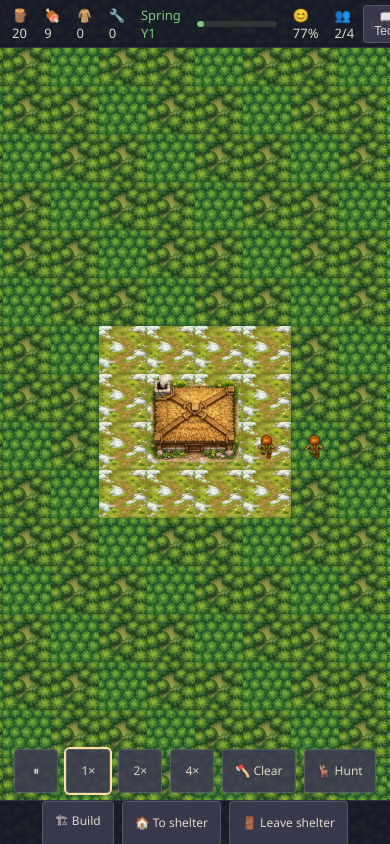
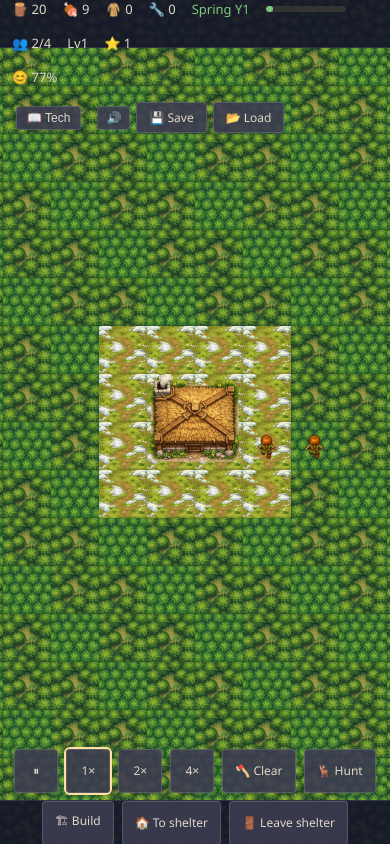
Before and after one commit to AlekseyShlykov/thevillage, a website built with Vite: page index.html in a window 390 px wide. Both pictures are taken after a click on the button "Start game". Built offline with nearby package versions, Linux system fonts and the light colour scheme.

Commit message:
ver01 beta

```diff
--- a/index.html
+++ b/index.html
@@ -81,6 +81,31 @@
     }
     #intro-screen .start-btn:hover { background: rgba(90, 140, 96, 0.95); }
 
+    /* Mobile: top bar = row1 (resources, season, pop, level, stars, comfort), row2 (buttons) */
+    @media (max-width: 768px) {
+      #game-top-bar {
+        height: auto;
+        min-height: 48px;
+        flex-wrap: wrap;
+        align-items: flex-start;
+        padding: 6px 8px;
+        gap: 6px;
+        font-size: 12px;
+      }
+      #game-top-bar [data-topbar-stats] {
+        flex: 1 0 100%;
+        display: flex;
+        flex-wrap: wrap;
+        gap: 8px;
+      }
+      #game-top-bar [data-topbar-stats] [data-topbar-row1] {
+        flex: 1 1 100%;
+      }
+      #game-top-bar [data-topbar-buttons] {
+        margin-left: 0 !important;
+      }
+    }
+
     /* Mobile: bottom bar wraps into 2 rows so all buttons are visible */
     @media (max-width: 768px) {
       #game-bottom-bar {
--- a/public/data/game-balance.json
+++ b/public/data/game-balance.json
@@ -404,7 +404,7 @@
     "veryFast": 4
   },
   "sounds": {
-    "season": 0.7,
+    "season": 0.6,
     "horde": 0.6,
     "hordeAttack": 0.55,
     "wood": 0.4,
--- a/src/game/Game.ts
+++ b/src/game/Game.ts
@@ -1583,7 +1583,6 @@ export class Game {
       level: this.level,
       population: alive,
       housing: this.buildingSystem.getHousingCapacity(),
-      fps: this.gameLoop.getFPS(),
       soundOn: this.soundManager.isSoundEnabled(),
       gameSpeed: this.gameLoop.gameSpeed,
       foodLow,
--- a/src/ui/UIManager.ts
+++ b/src/ui/UIManager.ts
@@ -26,7 +26,6 @@ export class UIManager {
   private topBarTechBtn!: HTMLElement;
   private topBarRightDiv!: HTMLElement;
   private soundBtn!: HTMLButtonElement;
-  private topBarFpsSpan!: HTMLElement;
   private speedButtons: HTMLElement[] = [];
   private buildPanel!: HTMLElement;
   private techPanel!: HTMLElement;
@@ -55,6 +54,7 @@ export class UIManager {
       gap: '16px', fontSize: '13px', borderBottom: '1px solid rgba(255,255,255,0.1)',
       zIndex: '10', fontFamily: 'inherit', color: '#e0d8c8',
     });
+    this.topBar.id = 'game-top-bar';
     this.topBar.addEventListener('click', (e) => {
       const el = e.target instanceof HTMLElement ? e.target : (e.target as Node).parentElement;
       const target = el?.closest?.('[data-tech-btn],[data-save-btn],[data-load-btn]') as HTMLElement | null;
@@ -64,6 +64,7 @@ export class UIManager {
       else if (target.hasAttribute('data-load-btn')) this.callbacks.onLoad();
     });
     this.topBarStatsDiv = this.el('div', { display: 'flex', alignItems: 'center', gap: '16px' });
+    this.topBarStatsDiv.setAttribute('data-topbar-stats', 'true');
     this.topBar.appendChild(this.topBarStatsDiv);
     this.topBarTechBtn = this.el('button', {
       marginLeft: '4px', padding: '4px 10px', background: 'rgba(60,60,80,0.9)',
@@ -74,6 +75,7 @@ export class UIManager {
     this.topBarTechBtn.textContent = '📖 Tech';
     this.topBar.appendChild(this.topBarTechBtn);
     this.topBarRightDiv = this.el('div', { marginLeft: 'auto', display: 'flex', alignItems: 'center', gap: '6px' });
+    this.topBarRightDiv.setAttribute('data-topbar-buttons', 'true');
     this.soundBtn = document.createElement('button');
     this.soundBtn.setAttribute('data-sound-btn', 'true');
     this.soundBtn.title = 'Sound';
@@ -88,8 +90,6 @@ export class UIManager {
     this.topBarRightDiv.appendChild(saveBtn);
     const loadBtn = this.btn('📂 Load', () => this.callbacks.onLoad());
     this.topBarRightDiv.appendChild(loadBtn);
-    this.topBarFpsSpan = this.el('span', { opacity: '0.5', fontSize: '11px' });
-    this.topBarRightDiv.appendChild(this.topBarFpsSpan);
     this.topBar.appendChild(this.topBarRightDiv);
     this.overlay.appendChild(this.topBar);
 
@@ -255,7 +255,6 @@ export class UIManager {
     level: number;
     population: number;
     housing: number;
-    fps: number;
     soundOn?: boolean;
     gameSpeed?: number;
     foodLow?: boolean;
@@ -268,24 +267,25 @@ export class UIManager {
     const foodStyle = data.foodLow ? ' style="color:#e66;font-weight:bold"' : '';
 
     this.topBarStatsDiv.innerHTML = `
+      <div data-topbar-row1 style="display:flex;align-items:center;gap:16px;flex-wrap:wrap">
         <span>🪵 ${Math.floor(data.resources.wood)}</span>
         <span${foodStyle}>🍖 ${Math.floor(data.resources.food)}</span>
         <span>🧥 ${Math.floor(data.resources.fur)}</span>
         <span>🔧 ${Math.floor(data.resources.tools)}</span>
-      <span style="color:${sc}">
-        ${data.season.charAt(0).toUpperCase() + data.season.slice(1)} Y${data.year}
-      </span>
+        <span style="color:${sc}">${data.season.charAt(0).toUpperCase() + data.season.slice(1)} Y${data.year}</span>
         <span style="flex:0 0 80px;height:6px;background:#333;border-radius:3px;overflow:hidden">
           <span style="display:block;width:${pct}%;height:100%;background:${sc};border-radius:3px"></span>
         </span>
-      <span>😊 ${Math.round(data.comfort * 100)}%</span>
         <span>👥 ${data.population}/${data.housing}</span>
         <span>Lv${data.level}</span>
         <span>⭐ ${Math.floor(data.resources.techPoints)}</span>
+      </div>
+      <div data-topbar-extra style="display:flex;align-items:center">
+        <span>😊 ${Math.round(data.comfort * 100)}%</span>
+      </div>
     `;
 
     this.soundBtn.textContent = data.soundOn !== false ? '🔊' : '🔇';
-    this.topBarFpsSpan.textContent = `${data.fps} fps`;
 
     if (data.gameSpeed !== undefined) this.setSpeedHighlight(data.gameSpeed);
   }
```
Also changed, not shown: dist/assets/index-CU54_VMX.js (deleted), dist/assets/index-plUcNU3U.js (added), dist/data/game-balance.json, dist/index.html. Lines whose indentation alone changed are shown as unchanged.
